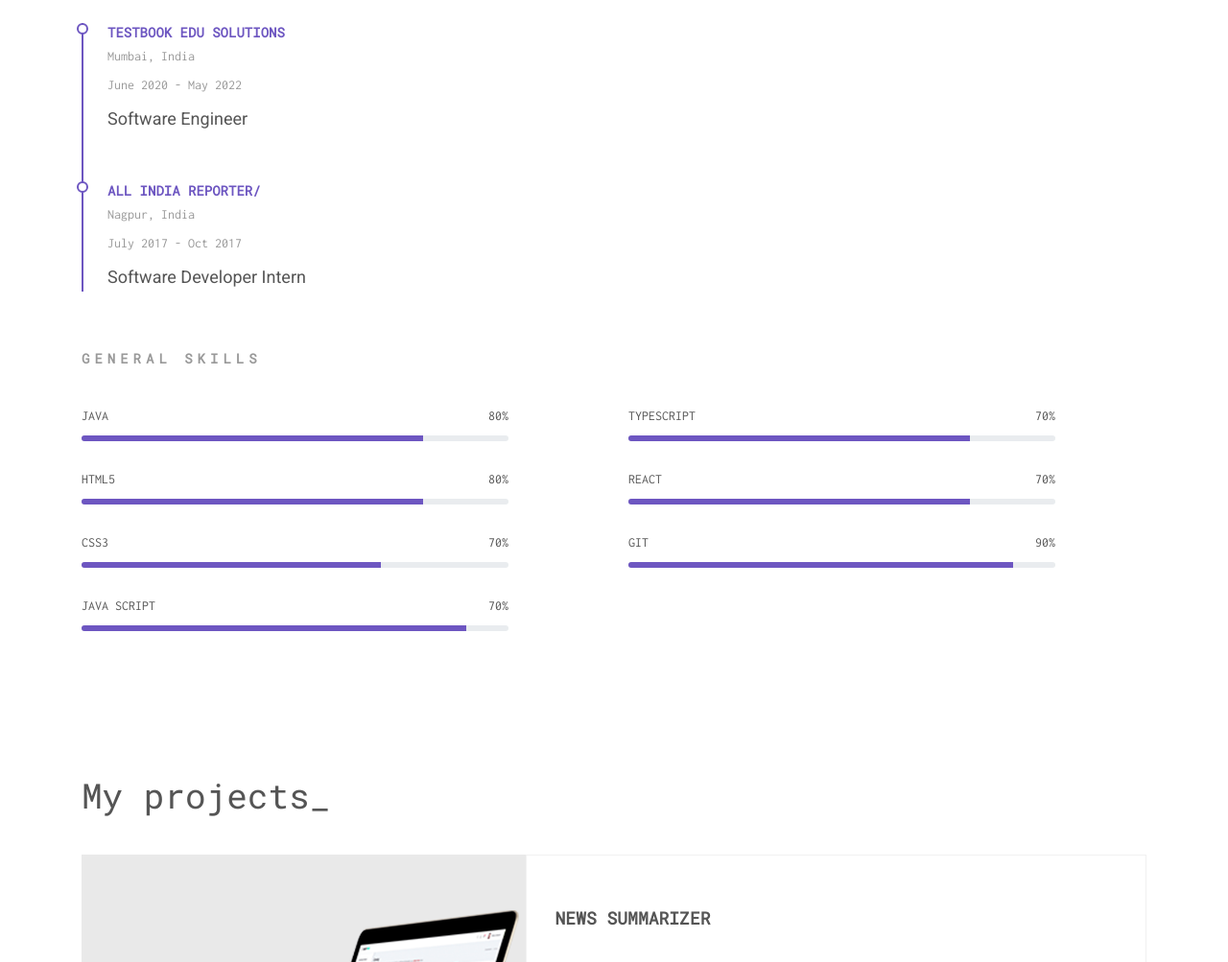
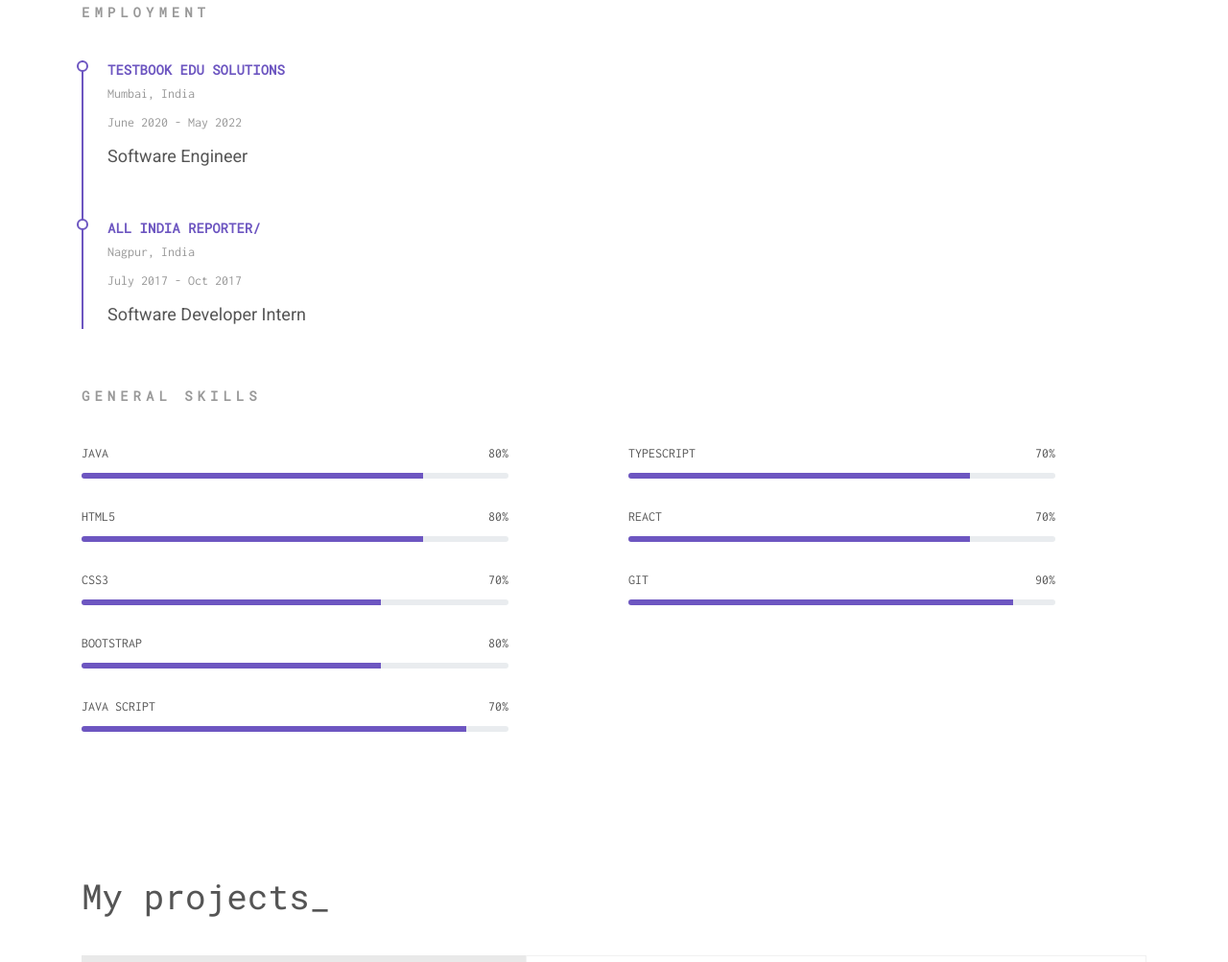
Before and after one commit to deogadepallavi/portfolio, a website: page index.html in a window 1280 px wide. Shown: the part 1797-2800 px from the top of the page at 96% size. Drawn offline with Linux system fonts and the light colour scheme.

Commit message:
Updating email and skills

```diff
--- a/index.html
+++ b/index.html
@@ -85,6 +85,7 @@
             <dd><a href="tel:82344563333">+1 (206)-405-0176</a></dd>
             <dt>Email:</dt>
             <dd><a href="mailto:mail@mail.com">deogade.p@northeastern.edu</a></dd>
+            <dd><a href="mailto:mail@mail.com">pallavideogade4@gmail.com</a></dd>
             <dt>Address:</dt>
             <dd>Seattle, Washington, USA</dd>
           </dl>
@@ -218,6 +219,16 @@
         <p>
           <span class="progress-list__skill-title">css3</span>
           <span class="progress-list__skill-value">70%</span>
+        </p>
+        <div class="progress">
+          <div class="progress-bar" role="progressbar" aria-valuenow="70" aria-valuemin="0" aria-valuemax="100">
+          </div>
+        </div>
+      </div>
+      <div class="progress-list__skill">
+        <p>
+          <span class="progress-list__skill-title">Bootstrap</span>
+          <span class="progress-list__skill-value">80%</span>
         </p>
         <div class="progress">
           <div class="progress-bar" role="progressbar" aria-valuenow="70" aria-valuemin="0" aria-valuemax="100">
```
